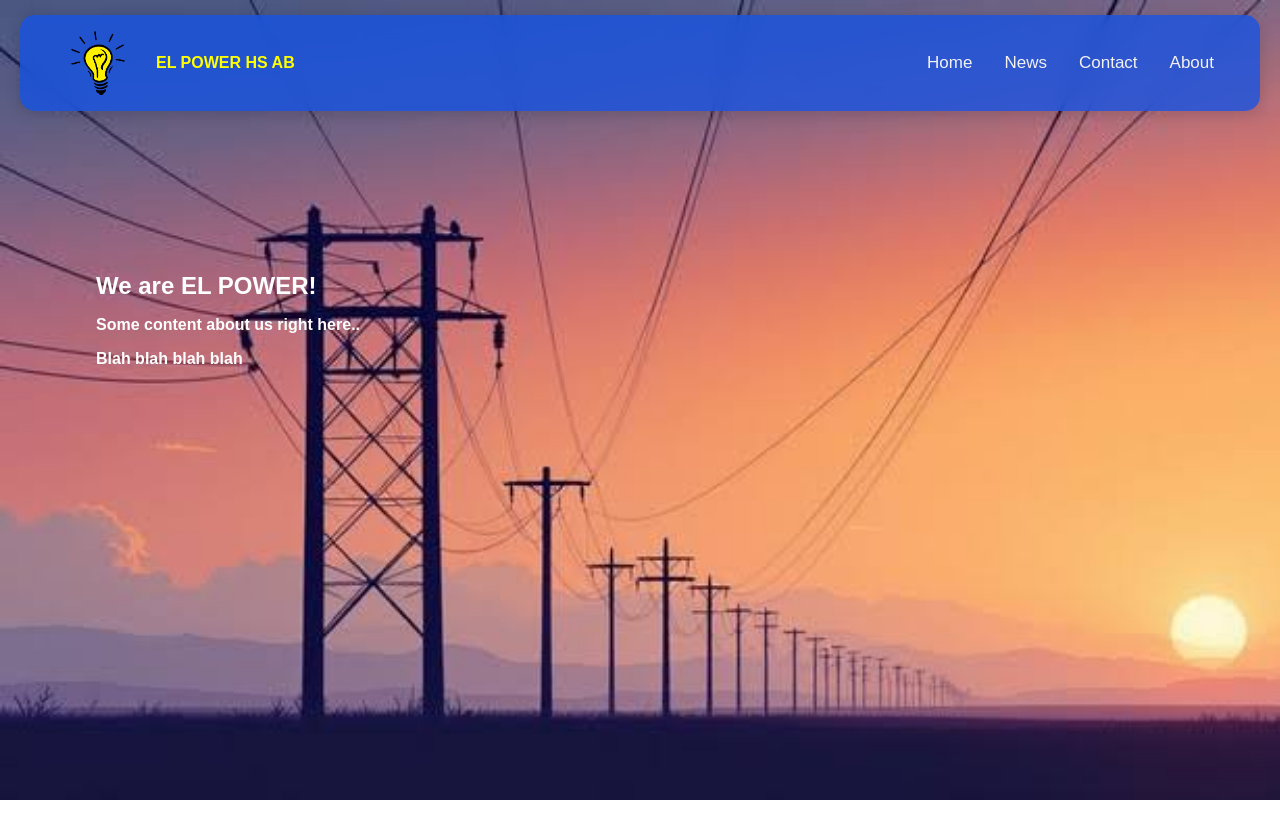
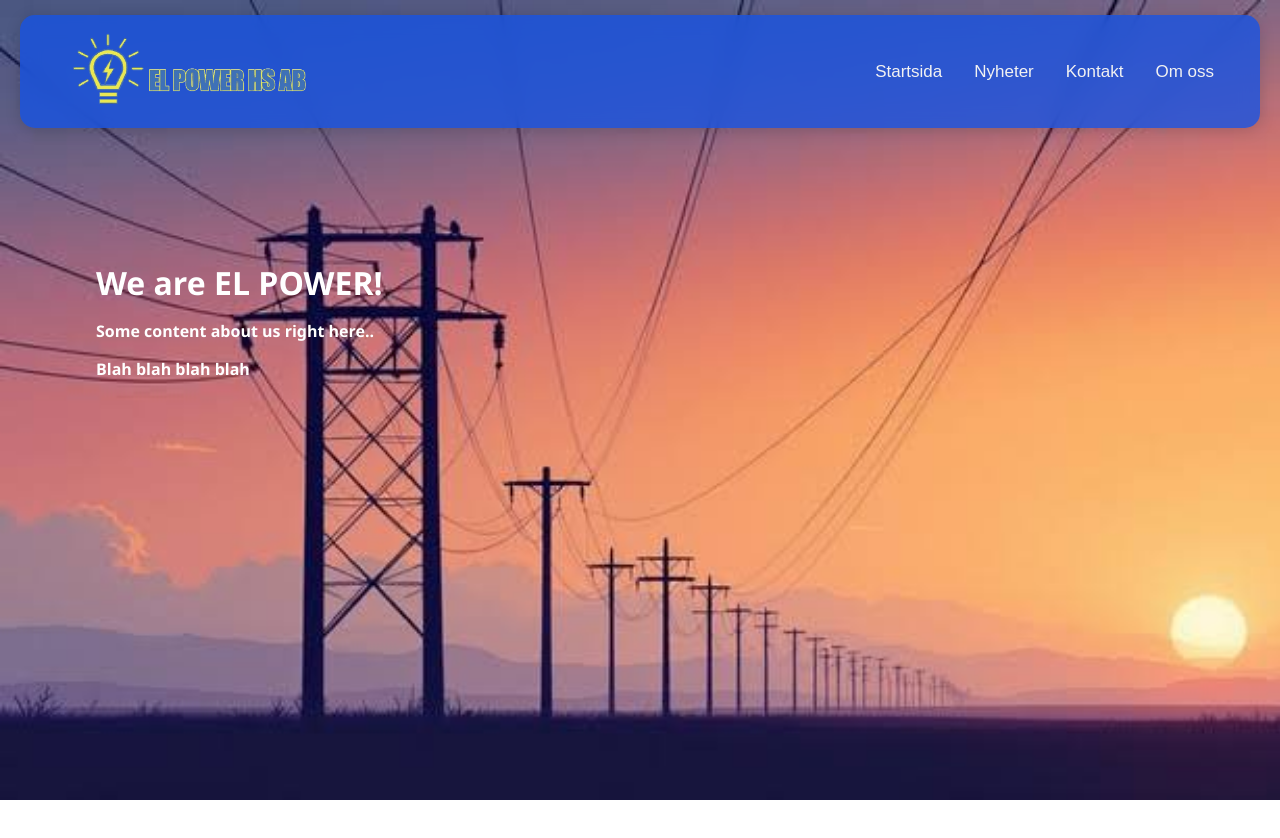
Before and after one commit to NoAnythingg/ElP, a plain HTML site: page index.html in a window 1280 px wide. Before the commit the page ends 800 px from the top, so only its background shows below. Drawn offline with Linux system fonts and the light colour scheme.

Commit message:
some few updates here and there (plus a logo)

```diff
--- a/index.html
+++ b/index.html
@@ -50,8 +50,10 @@ body {
 
 .topnav img {
     float: left;
-    max-width: 8vh;
-    max-height: 8vh;
+    /* max-width: 8vh;
+    max-height: 8vh; */
+    margin-right: auto;
+
     padding: 2vh;
 
     object-fit: contain;
@@ -78,37 +80,53 @@ body {
     height: 100vh;
 }
 
+/* .Sect2 {
+  background: ;
+} */
+
 .infoContainer {
     display: flex;
     flex-direction: column;
     justify-content: center;
-    /* align-items: center; */
+    /* align-items: center; */ /*Only if you want to center the text! (Also remove the padding when centering)*/
     height: 80vh;
     padding-left: 10vh;
 
     color: #ffffff;
     font-weight: bolder;
+    font-family:'Segoe UI', Tahoma, Geneva, Verdana, sans-serif;
 }
+/* Above is the section 1 stuff */
+
 </style>
 
 <body>
 
 <div class="topnav">
-  <img src="bulb.png" alt="">
-  <p>EL POWER HS AB</p>
-  <a href="index.html">Home</a>
-  <a href="#news">News</a>
-  <a href="contacts.html">Contact</a>
-  <a href="#about">About</a>
+  <!-- <img src="bulb.png" alt=""> -->
+  <!-- <p>EL POWER HS AB</p> -->
+
+  <img src="logo_transparent horizontal.png" alt="" width="250vh">
+
+  <a href="index.html">Startsida</a>
+  <a href="#news">Nyheter</a>
+  <a href="contacts.html">Kontakt</a>
+  <a href="#about">Om oss</a>
 </div>
 
 <div class="Sect1" style="padding-left:16px">
     <div class="infoContainer">
-        <h2 style="margin: 0;">We are EL POWER!</h2>
+        <h1 style="margin: 0;">We are EL POWER!</h1>
         <p>Some content about us right here..</p>
         Blah blah blah blah
     </div>
 </div>
 
+<div class="Sect2" style="padding-left:16px;">
+  <div class="infoContainer">
+      <!-- <h1>test</h1> -->
+  </div>
+</div>
+
 </body>
 </html>
```
Also changed, not shown: logo.png (added), logo_transparent horizontal.png (added), logo_transparent.png (added), media/Media (2).jpg (added), media/Media (3).jpg (added), media/Media (4).jpg (added), media/Media (5).jpg (added), media/Media (6).jpg (added).
